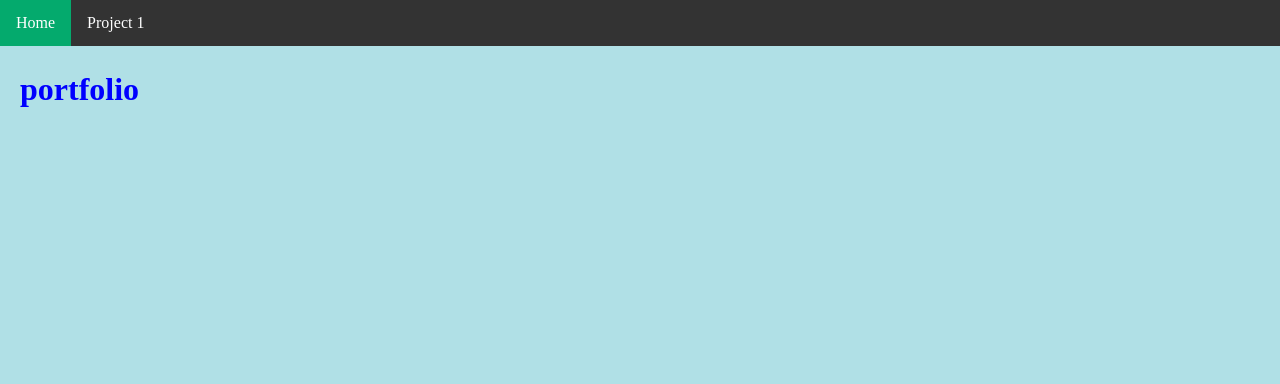
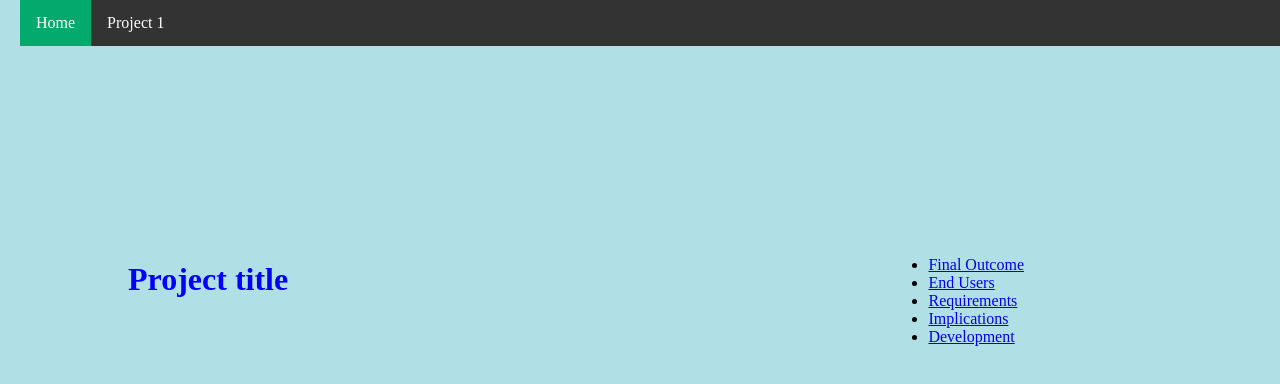
Before and after one commit to simplousss/year-11, a plain HTML site: page project1.html in a window 1280 px wide. Shown: the top 384 px of the page. Drawn offline with Linux system fonts and the light colour scheme.

Commit message:
added contents bar

```diff
--- a/project1.html
+++ b/project1.html
@@ -5,13 +5,37 @@
 </head>
 <link rel="stylesheet" href="style.css">
 <body>
+  <!--nav bar-->
+    <div class="navbar">
     <ul>
         <li><a class="active" href="index.html">Home</a></li>
         <li><a href="project1.html">Project 1</a></li>
       </ul>
+    </div>
 
-      <div style="padding:20px;margin-top:30px;height:1500px;">
-<h1>portfolio</h1>
 
+
+<div class="header">
+  <!--Title-->
+  <div class="project-title">
+        <h1>Project title</h1>
+      </div>
+
+      <!--contents-->
+      <div class="contents">
+        <ul>
+          <li><a href="#final" class="link__text">Final Outcome</a></li>
+          <li><a href="#end-users" class="link__text">End Users</a></li>
+          <li><a href="#requirements" class="link__text">Requirements</a></li>
+          <li><a href="#implications" class="link__text">Implications</a></li>
+          <li><a href="#development" class="link__text">Development</a></li>
+        </ul>
+    </div>
+
+  </div>
+    <!--Final outcome-->
+<section id="final">
+
+</section>
 </body>
 </html>
--- a/style.css
+++ b/style.css
@@ -8,7 +8,7 @@ body {
   h2 {
     color: blue;
   }
-  ul {
+  .navbar ul {
     list-style-type: none;
     margin: 0;
     padding: 0;
@@ -19,11 +19,11 @@ body {
     width: 100%;
   }
 
-  li {
+  .navbar li {
     float: left;
   }
 
-  li a {
+ .navbar li a {
     display: block;
     color: white;
     text-align: center;
@@ -31,10 +31,38 @@ body {
     text-decoration: none;
   }
 
-  li a:hover:not(.active) {
+  .navbar li a:hover:not(.active) {
     background-color: #111;
   }
 
   .active {
     background-color: #04AA6D;
   }
+
+  .navbar {
+    padding:20px;
+    margin-top:30px;
+  }
+
+  .project-title {
+    position: absolute;
+    top: 30%;
+    left: 10%;
+  }
+
+  .home-info {
+    position: absolute;
+    top: 30%;
+    left: 10%;
+  }
+
+  .contents {
+    position: absolute;
+    top: 30%;
+    right: 20%;
+  }
+
+  .header {
+    display: flex;
+    align-items: center;
+}
```
Also changed, not shown: index.html (+4 -2 lines).
